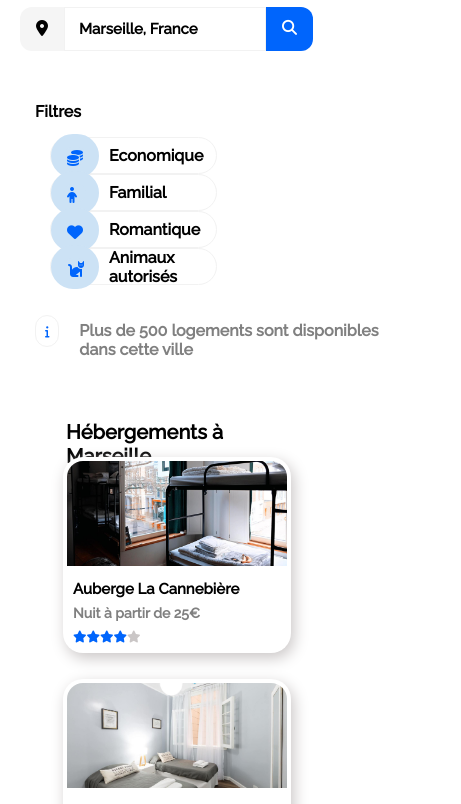
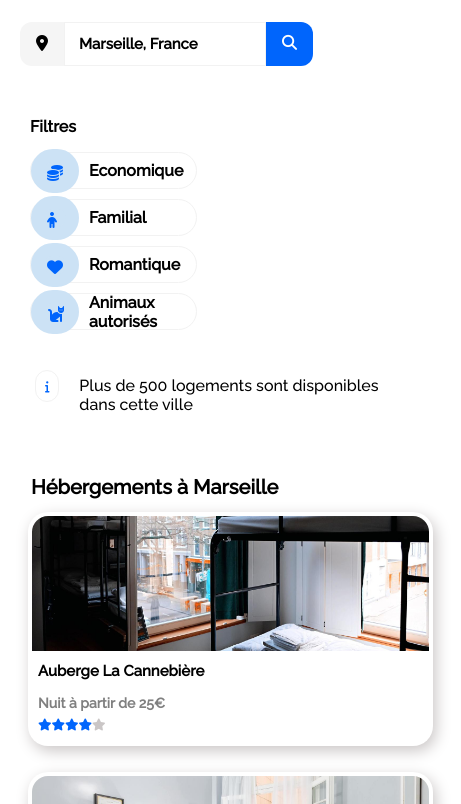
Before and after one commit to RuthTshoms/Booki, a plain HTML site: page index.html in a window 390 px wide. Shown: the part 273-1077 px from the top of the page, 461 px wide, since content can reach past the window. Drawn offline with Linux system fonts and the light colour scheme.

Commit message:
14 mars 2022

```diff
--- a/css/style.css
+++ b/css/style.css
@@ -593,7 +593,7 @@
     #logo_Booki
     {
       display: flex;
-      height: 30px;
+      height: 45px;
       margin: auto;
     }
 
@@ -619,7 +619,7 @@
 
     #ville_nature
     {
-      font-weight: lighter;
+      font-weight: lighter; /* voir pour plus de finess */
       color: black;
     }
 
@@ -642,13 +642,24 @@
 
     #filtres
     {
+      display: inline-flex;
       flex-direction: column;
+      margin-left: 30px
     }
 
     span
     {
       width: 150px;
+      /* width: 196px; pour les animaux autorisés soit aligné */
+      margin-bottom: 10px;
+      margin-left: 0;
       /* flex-flow: wrap; */
+    }
+
+    #plus_logements
+    {
+      font-weight: lighter;
+      color: black;
     }
 
     #container_populaires, #container_hebergements, #container_activites
@@ -665,6 +676,27 @@
     #container_hebergements
     {
       background-color: white;
+      margin: 0;
+    }
+
+    .item_heb
+    {
+      width: 405px;
+      height: 234px;
+    }
+
+    .img_heb
+    {
+      width: 397px;
+      height: 135px;
+    }
+
+    .flex_info_heb
+    {
+      display: flex;
+      flex-direction: column;
+      padding-top: 0;
+      line-height: 0.2;
     }
 
     #container_activites
```
